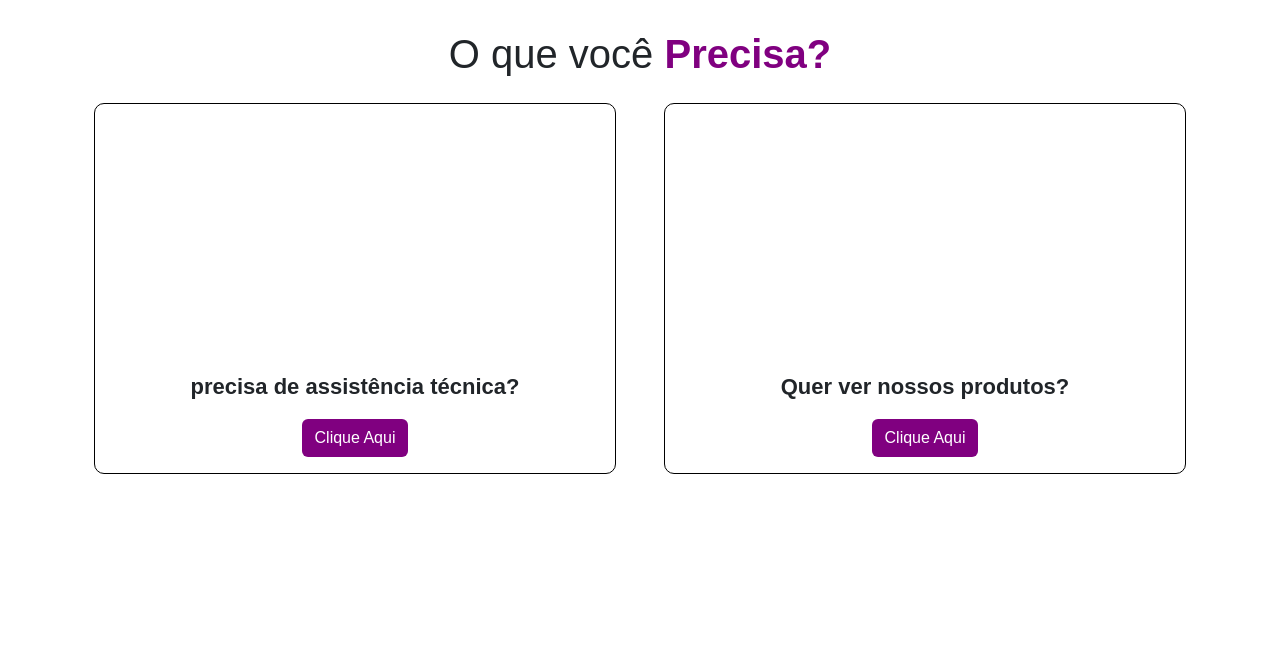
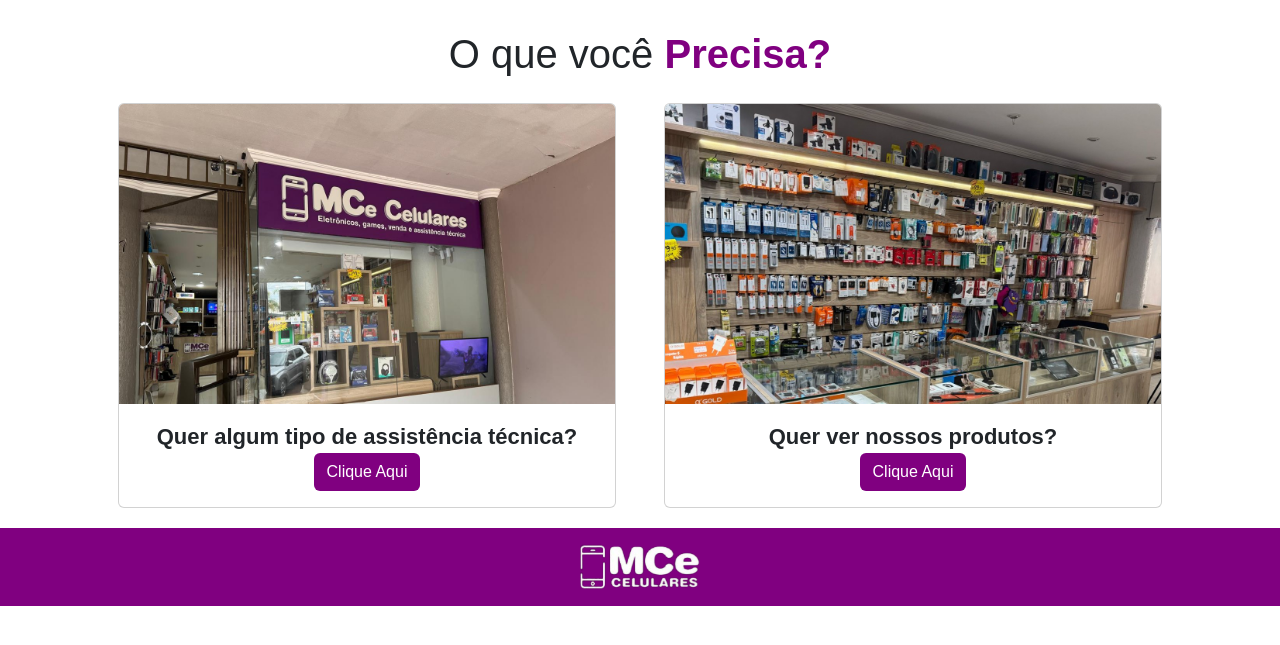
Before and after one commit to MatheusErcoli/MCE-celulares, a PHP site: page /MCE-Celulares/ in a window 1280 px wide. Shown: the part 70-715 px from the top of the page. Run offline with PHP 8.4, Linux system fonts and the light colour scheme.

Commit message:
finalizei o main da página home e comecei o footer

```diff
--- a/style.css
+++ b/estilo.css
@@ -37,30 +37,26 @@
 }
 p{
     font-size: 22px;
-    padding-top: 250px;
     text-align: center;
     font-weight: bold;
-}
-.quadrado{
-    border: black 1px solid;
-    border-radius: 10px;
-    text-align: center;
-}
-.botao{
-    text-decoration: none;
-    color: purple;
-    font-weight: bold;
-    padding-bottom: 50px;
-    font-size: 18px;
 }
 .btn-purple{
     background-color: purple !important;
     color: white !important;
 }
 .btn-purple:hover{
-    background-color: white !important;
-    color: purple !important;
+    background-color: black !important;
+    color: white !important;
 }
+footer{
+    background-color: purple;
+    margin-top: 20px;
+    text-align: center;
+    .logo{
+        padding: 15px;
+    }
+}
+
 @media(max-width:720px){
 
 }
--- a/index.php
+++ b/index.php
@@ -5,14 +5,14 @@
     <meta name="viewport" content="width=device-width, initial-scale=1.0">
     <title>MCE Celulares</title>
     <base href="http://localhost/MCE-Celulares/">
-    <link rel="stylesheet" href="style.css">
+    <link rel="stylesheet" href="estilo.css">
     <link href="https://cdn.jsdelivr.net/npm/bootstrap@5.3.6/dist/css/bootstrap.min.css" rel="stylesheet" integrity="sha384-4Q6Gf2aSP4eDXB8Miphtr37CMZZQ5oXLH2yaXMJ2w8e2ZtHTl7GptT4jmndRuHDT" crossorigin="anonymous">
 </head>
 <body>
     <header>
     <nav class="navbar navbar-expand-lg bg-purple fixed-top">
   <div class="container-fluid">
-    <a class="navbar-brand white" href="home"><img src="logo.png" alt="logo" width="100" height="auto"></a>
+    <a class="navbar-brand white" href="home"><img src="imagens/logo.png" alt="logo" width="100" height="auto"></a>
     <button class="navbar-toggler" type="button" data-bs-toggle="collapse" data-bs-target="#navbarSupportedContent" aria-controls="navbarSupportedContent" aria-expanded="false" aria-label="Toggle navigation">
       <span class="navbar-toggler-icon"></span>
     </button>
@@ -59,7 +59,12 @@
     }
     ?>
 </main>
+<footer>
+  <div class="flex">
 
+  <img src="imagens/logo.png" alt="logo" width="150" height="auto" class="text-center logo">
+  </div>
+</footer>
 
 
 
--- a/paginas/home.php
+++ b/paginas/home.php
@@ -1,11 +1,23 @@
 <div class="container px-4 text-center">
-    <h1 class="titulo">O que você <strong>Precisa?</strong></h1>
-  <div class="row gx-5">
-    <div class="col-12 col-md-6">
-      <div class="p-3 quadrado"><p>precisa de assistência técnica?</p><a href="servicos" class="btn btn-purple">Clique Aqui</a></div>
-    </div>
-    <div class="col-12 col-md-6">
-      <div class="p-3 quadrado"><p>Quer ver nossos produtos?</p><a href="produtos" class="btn btn-purple">Clique Aqui</a></div>
+  <h1 class="titulo">O que você <strong>Precisa?</strong></h1>
+  <div class="container px-4 text-center">
+    <div class="row gx-5">
+      <div class="col">
+        <div class="card" style="width: 100%">
+          <img src="imagens/loja.jpeg" class="card-img-top" alt="loja">
+          <div class="card-body">
+            <p class="card-text">Quer algum tipo de assistência técnica? <br><a href="servicos" class="btn btn-purple">Clique Aqui</a></p>
+          </div>
+        </div>
+      </div>
+      <div class="col">
+        <div class="card" style="width: 100%">
+          <img src="imagens/prdutos2.jpeg" class="card-img-top" alt="loja produtos">
+          <div class="card-body">
+            <p class="card-text">Quer ver nossos produtos? <br><a href="produtos" class="btn btn-purple">Clique Aqui</a></p>
+          </div>
+        </div>
+      </div>
     </div>
   </div>
 </div>
```
Also changed, not shown: imagens/logo.png (renamed from logo.png), imagens/loja.jpeg (added), imagens/prdutos2.jpeg (added), produtosalt.JPG (added).
